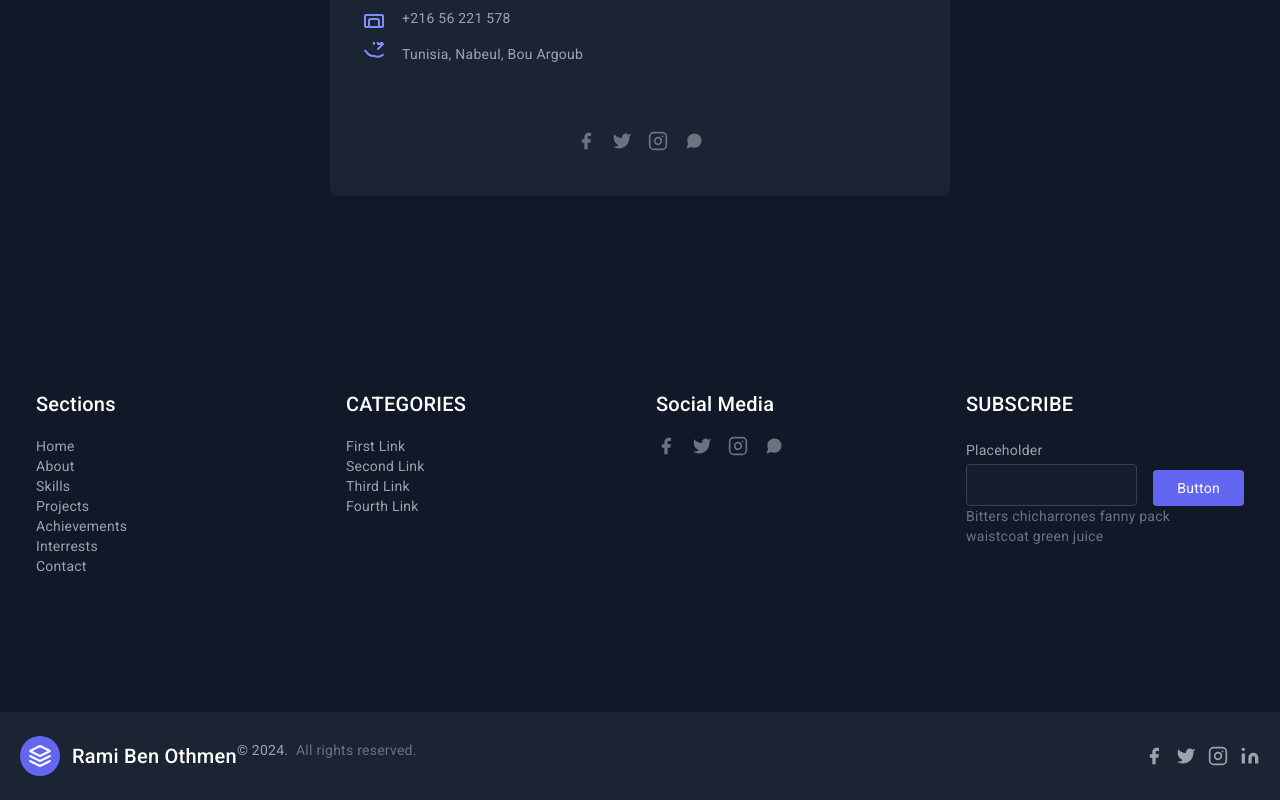
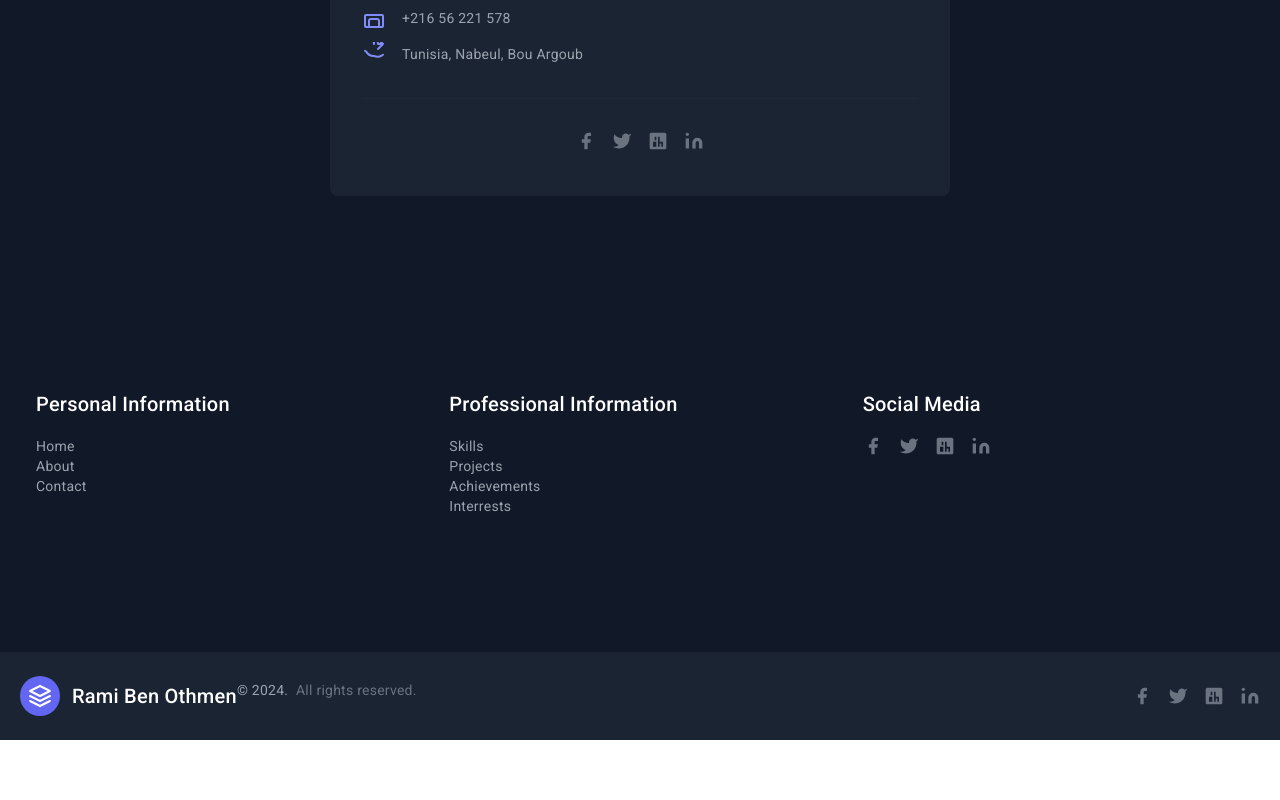
Before and after one commit to RBenOthmen/portfolio-website, an Angular app: page /contact in a window 1280 px wide. Shown: the part 434-1234 px from the top of the page. After the commit the page ends 1174 px from the top, so only its background shows below. Built offline with nearby package versions, Linux system fonts and the light colour scheme.

Commit message:
"Updated contact component with new social media links and footer component with rearranged sections and updated social media links."

```diff
--- a/src/app/contact/contact.component.html
+++ b/src/app/contact/contact.component.html
@@ -105,15 +105,15 @@
                   <path d="M23 3a10.9 10.9 0 01-3.14 1.53 4.48 4.48 0 00-7.86 3v1A10.66 10.66 0 013 4s-4 9 5 13a11.64 11.64 0 01-7 2c9 5 20 0 20-11.5a4.5 4.5 0 00-.08-.83A7.72 7.72 0 0023 3z"></path>
                 </svg>
               </a>
-              <a href="" target="_blank" class="ml-4 text-gray-500">
-                <svg fill="none" stroke="currentColor" stroke-linecap="round" stroke-linejoin="round" stroke-width="2" class="w-5 h-5" viewBox="0 0 24 24">
-                  <rect width="20" height="20" x="2" y="2" rx="5" ry="5"></rect>
-                  <path d="M16 11.37A4 4 0 1112.63 8 4 4 0 0116 11.37zm1.5-4.87h.01"></path>
+              <a href="https://www.hackerrank.com/profile/ramibenothmen15" target="_blank" class="ml-4 text-gray-500">
+                <svg fill="currentColor" stroke="currentColor" stroke-linecap="round" stroke-linejoin="round" stroke-width="0" class="w-5 h-5" viewBox="0 0 24 24">
+                  <path d="M4 2h16c1.1 0 2 .9 2 2v16c0 1.1-.9 2-2 2H4c-1.1 0-2-.9-2-2V4c0-1.1.9-2 2-2zm4 17h2v-6H6v6h2zm0-8h2V7H8v4zm4 8h2v-4h2v4h2v-6h-2v-2c0-1.1.9-2 2-2h2V9h-2c-1.1 0-2 .9-2 2v2h-2V7h-2v10z"></path>
                 </svg>
               </a>
-              <a href="" target="_blank" class="ml-4 text-gray-500">
-                <svg fill="currentColor" stroke-linecap="round" stroke-linejoin="round" stroke-width="2" class="w-5 h-5" viewBox="0 0 24 24">
-                  <path d="M21 11.5a8.38 8.38 0 01-.9 3.8 8.5 8.5 0 01-7.6 4.7 8.38 8.38 0 01-3.8-.9L3 21l1.9-5.7a8.38 8.38 0 01-.9-3.8 8.5 8.5 0 014.7-7.6 8.38 8.38 0 013.8-.9h.5a8.48 8.48 0 018 8v.5z"></path>
+              <a href="https://linkedin.com/in/rami-ben-othmen-software-engineer" target="_blank" class="ml-4 text-gray-500">
+                <svg fill="currentColor" stroke="currentColor" stroke-linecap="round" stroke-linejoin="round" stroke-width="0" class="w-5 h-5" viewBox="0 0 24 24">
+                  <path stroke="none" d="M16 8a6 6 0 016 6v7h-4v-7a2 2 0 00-2-2 2 2 0 00-2 2v7h-4v-7a6 6 0 016-6zM2 9h4v12H2z"></path>
+                  <circle cx="4" cy="4" r="2" stroke="none"></circle>
                 </svg>
               </a>
             </span>
--- a/src/app/shared/footer/footer.component.html
+++ b/src/app/shared/footer/footer.component.html
@@ -1,8 +1,8 @@
 <footer class="text-gray-400 bg-gray-900 body-font">
     <div class="container px-5 py-24 mx-auto">
       <div class="flex flex-wrap md:text-left text-center order-first">
-        <div class="lg:w-1/4 md:w-1/2 w-full px-4">
-          <h2 class="title-font font-medium text-white tracking-widest text-sm mb-3">Sections</h2>
+        <div class="lg:w-1/3 md:w-1/2 w-full px-4">
+          <h2 class="title-font font-medium text-white tracking-widest text-sm mb-3">Personal Information</h2>
           <nav class="list-none mb-10">
             <li>
               <a class="text-gray-400 hover:text-white">Home</a>
@@ -10,6 +10,14 @@
             <li>
               <a class="text-gray-400 hover:text-white">About</a>
             </li>
+            <li>
+              <a class="text-gray-400 hover:text-white">Contact</a>
+            </li>
+          </nav>
+        </div>
+        <div class="lg:w-1/3 md:w-1/2 w-full px-4">
+          <h2 class="title-font font-medium text-white tracking-widest text-sm mb-3">Professional Information</h2>
+          <nav class="list-none mb-10">
             <li>
               <a class="text-gray-400 hover:text-white">Skills</a>
             </li>
@@ -22,80 +30,33 @@
             <li>
               <a class="text-gray-400 hover:text-white">Interrests</a>
             </li>
-            <li>
-              <a class="text-gray-400 hover:text-white">Contact</a>
-            </li>
           </nav>
         </div>
-        <div class="lg:w-1/4 md:w-1/2 w-full px-4">
-          <h2 class="title-font font-medium text-white tracking-widest text-sm mb-3">CATEGORIES</h2>
-          <nav class="list-none mb-10">
-            <li>
-              <a class="text-gray-400 hover:text-white">First Link</a>
-            </li>
-            <li>
-              <a class="text-gray-400 hover:text-white">Second Link</a>
-            </li>
-            <li>
-              <a class="text-gray-400 hover:text-white">Third Link</a>
-            </li>
-            <li>
-              <a class="text-gray-400 hover:text-white">Fourth Link</a>
-            </li>
-          </nav>
-        </div>
-        <div class="lg:w-1/4 md:w-1/2 w-full px-4">
+        <div class="lg:w-1/3 md:w-1/2 w-full px-4">
           <h2 class="title-font font-medium text-white tracking-widest text-sm mb-3">Social Media</h2>
           <span class="inline-flex">
-            <a class="text-gray-500">
+            <a href="https://www.facebook.com/benothmen99" target="_blank" class="text-gray-500">
               <svg fill="currentColor" stroke-linecap="round" stroke-linejoin="round" stroke-width="2" class="w-5 h-5" viewBox="0 0 24 24">
                 <path d="M18 2h-3a5 5 0 00-5 5v3H7v4h3v8h4v-8h3l1-4h-4V7a1 1 0 011-1h3z"></path>
               </svg>
             </a>
-            <a class="ml-4 text-gray-500">
+            <a href="https://x.com/Rami9041" target="_blank" class="ml-4 text-gray-500">
               <svg fill="currentColor" stroke-linecap="round" stroke-linejoin="round" stroke-width="2" class="w-5 h-5" viewBox="0 0 24 24">
                 <path d="M23 3a10.9 10.9 0 01-3.14 1.53 4.48 4.48 0 00-7.86 3v1A10.66 10.66 0 013 4s-4 9 5 13a11.64 11.64 0 01-7 2c9 5 20 0 20-11.5a4.5 4.5 0 00-.08-.83A7.72 7.72 0 0023 3z"></path>
               </svg>
             </a>
-            <a class="ml-4 text-gray-500">
-              <svg fill="none" stroke="currentColor" stroke-linecap="round" stroke-linejoin="round" stroke-width="2" class="w-5 h-5" viewBox="0 0 24 24">
-                <rect width="20" height="20" x="2" y="2" rx="5" ry="5"></rect>
-                <path d="M16 11.37A4 4 0 1112.63 8 4 4 0 0116 11.37zm1.5-4.87h.01"></path>
+            <a href="https://www.hackerrank.com/profile/ramibenothmen15" target="_blank" class="ml-4 text-gray-500">
+              <svg fill="currentColor" stroke="currentColor" stroke-linecap="round" stroke-linejoin="round" stroke-width="0" class="w-5 h-5" viewBox="0 0 24 24">
+                <path d="M4 2h16c1.1 0 2 .9 2 2v16c0 1.1-.9 2-2 2H4c-1.1 0-2-.9-2-2V4c0-1.1.9-2 2-2zm4 17h2v-6H6v6h2zm0-8h2V7H8v4zm4 8h2v-4h2v4h2v-6h-2v-2c0-1.1.9-2 2-2h2V9h-2c-1.1 0-2 .9-2 2v2h-2V7h-2v10z"></path>
               </svg>
             </a>
-            <a class="ml-4 text-gray-500">
-              <svg fill="currentColor" stroke-linecap="round" stroke-linejoin="round" stroke-width="2" class="w-5 h-5" viewBox="0 0 24 24">
-                <path d="M21 11.5a8.38 8.38 0 01-.9 3.8 8.5 8.5 0 01-7.6 4.7 8.38 8.38 0 01-3.8-.9L3 21l1.9-5.7a8.38 8.38 0 01-.9-3.8 8.5 8.5 0 014.7-7.6 8.38 8.38 0 013.8-.9h.5a8.48 8.48 0 018 8v.5z"></path>
+            <a href="https://linkedin.com/in/rami-ben-othmen-software-engineer" target="_blank" class="ml-4 text-gray-500">
+              <svg fill="currentColor" stroke="currentColor" stroke-linecap="round" stroke-linejoin="round" stroke-width="0" class="w-5 h-5" viewBox="0 0 24 24">
+                <path stroke="none" d="M16 8a6 6 0 016 6v7h-4v-7a2 2 0 00-2-2 2 2 0 00-2 2v7h-4v-7a6 6 0 016-6zM2 9h4v12H2z"></path>
+                <circle cx="4" cy="4" r="2" stroke="none"></circle>
               </svg>
             </a>
           </span>
-          <!-- <nav class="list-none mb-10">
-            <li>
-              <a class="text-gray-400 hover:text-white">First Link</a>
-            </li>
-            <li>
-              <a class="text-gray-400 hover:text-white">Second Link</a>
-            </li>
-            <li>
-              <a class="text-gray-400 hover:text-white">Third Link</a>
-            </li>
-            <li>
-              <a class="text-gray-400 hover:text-white">Fourth Link</a>
-            </li>
-          </nav> -->
-        </div>
-        <div class="lg:w-1/4 md:w-1/2 w-full px-4">
-          <h2 class="title-font font-medium text-white tracking-widest text-sm mb-3">SUBSCRIBE</h2>
-          <div class="flex xl:flex-nowrap md:flex-nowrap lg:flex-wrap flex-wrap justify-center items-end md:justify-start">
-            <div class="relative w-40 sm:w-auto xl:mr-4 lg:mr-0 sm:mr-4 mr-2">
-              <label for="footer-field" class="leading-7 text-sm text-gray-400">Placeholder</label>
-              <input type="text" id="footer-field" name="footer-field" class="w-full bg-gray-800 rounded border bg-opacity-40 border-gray-700 focus:bg-transparent focus:ring-2 focus:ring-indigo-900 focus:border-indigo-500 text-base outline-none text-gray-100 py-1 px-3 leading-8 transition-colors duration-200 ease-in-out">
-            </div>
-            <button class="lg:mt-2 xl:mt-0 flex-shrink-0 inline-flex text-white bg-indigo-500 border-0 py-2 px-6 focus:outline-none hover:bg-indigo-600 rounded">Button</button>
-          </div>
-          <p class="text-gray-500 text-sm mt-2 md:text-left text-center">Bitters chicharrones fanny pack
-            <br class="lg:block hidden">waistcoat green juice
-          </p>
         </div>
       </div>
     </div>
@@ -111,23 +72,22 @@
           <a href="https://twitter.com/knyttneve" class="text-gray-500 ml-1" target="_blank" rel="noopener noreferrer">All rights reserved.</a>
         </p>
         <span class="inline-flex sm:ml-auto sm:mt-0 mt-4 justify-center sm:justify-start">
-          <a class="text-gray-400">
+          <a href="https://www.facebook.com/benothmen99" target="_blank" class="text-gray-500">
             <svg fill="currentColor" stroke-linecap="round" stroke-linejoin="round" stroke-width="2" class="w-5 h-5" viewBox="0 0 24 24">
               <path d="M18 2h-3a5 5 0 00-5 5v3H7v4h3v8h4v-8h3l1-4h-4V7a1 1 0 011-1h3z"></path>
             </svg>
           </a>
-          <a class="ml-3 text-gray-400">
+          <a href="https://x.com/Rami9041" target="_blank" class="ml-4 text-gray-500">
             <svg fill="currentColor" stroke-linecap="round" stroke-linejoin="round" stroke-width="2" class="w-5 h-5" viewBox="0 0 24 24">
               <path d="M23 3a10.9 10.9 0 01-3.14 1.53 4.48 4.48 0 00-7.86 3v1A10.66 10.66 0 013 4s-4 9 5 13a11.64 11.64 0 01-7 2c9 5 20 0 20-11.5a4.5 4.5 0 00-.08-.83A7.72 7.72 0 0023 3z"></path>
             </svg>
           </a>
-          <a class="ml-3 text-gray-400">
-            <svg fill="none" stroke="currentColor" stroke-linecap="round" stroke-linejoin="round" stroke-width="2" class="w-5 h-5" viewBox="0 0 24 24">
-              <rect width="20" height="20" x="2" y="2" rx="5" ry="5"></rect>
-              <path d="M16 11.37A4 4 0 1112.63 8 4 4 0 0116 11.37zm1.5-4.87h.01"></path>
+          <a href="https://www.hackerrank.com/profile/ramibenothmen15" target="_blank" class="ml-4 text-gray-500">
+            <svg fill="currentColor" stroke="currentColor" stroke-linecap="round" stroke-linejoin="round" stroke-width="0" class="w-5 h-5" viewBox="0 0 24 24">
+              <path d="M4 2h16c1.1 0 2 .9 2 2v16c0 1.1-.9 2-2 2H4c-1.1 0-2-.9-2-2V4c0-1.1.9-2 2-2zm4 17h2v-6H6v6h2zm0-8h2V7H8v4zm4 8h2v-4h2v4h2v-6h-2v-2c0-1.1.9-2 2-2h2V9h-2c-1.1 0-2 .9-2 2v2h-2V7h-2v10z"></path>
             </svg>
           </a>
-          <a class="ml-3 text-gray-400">
+          <a href="https://linkedin.com/in/rami-ben-othmen-software-engineer" target="_blank" class="ml-4 text-gray-500">
             <svg fill="currentColor" stroke="currentColor" stroke-linecap="round" stroke-linejoin="round" stroke-width="0" class="w-5 h-5" viewBox="0 0 24 24">
               <path stroke="none" d="M16 8a6 6 0 016 6v7h-4v-7a2 2 0 00-2-2 2 2 0 00-2 2v7h-4v-7a6 6 0 016-6zM2 9h4v12H2z"></path>
               <circle cx="4" cy="4" r="2" stroke="none"></circle>
```
